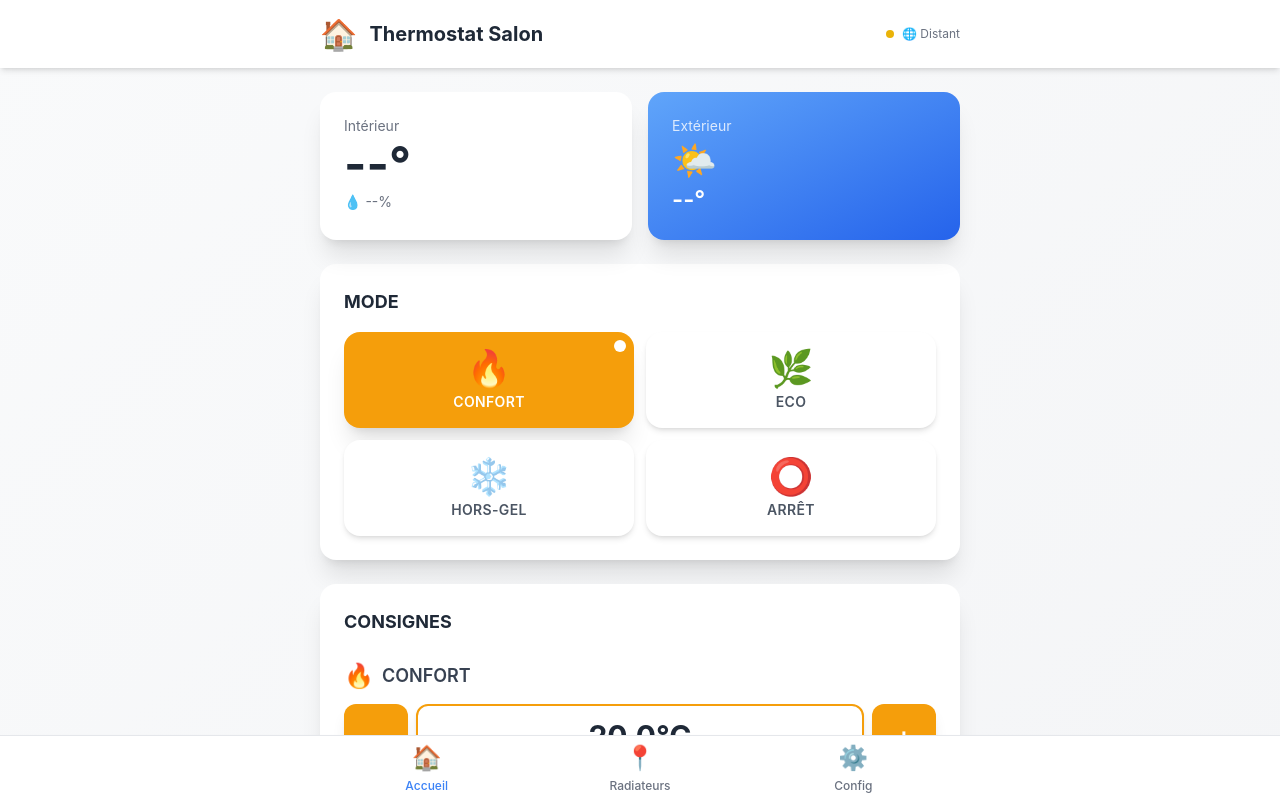
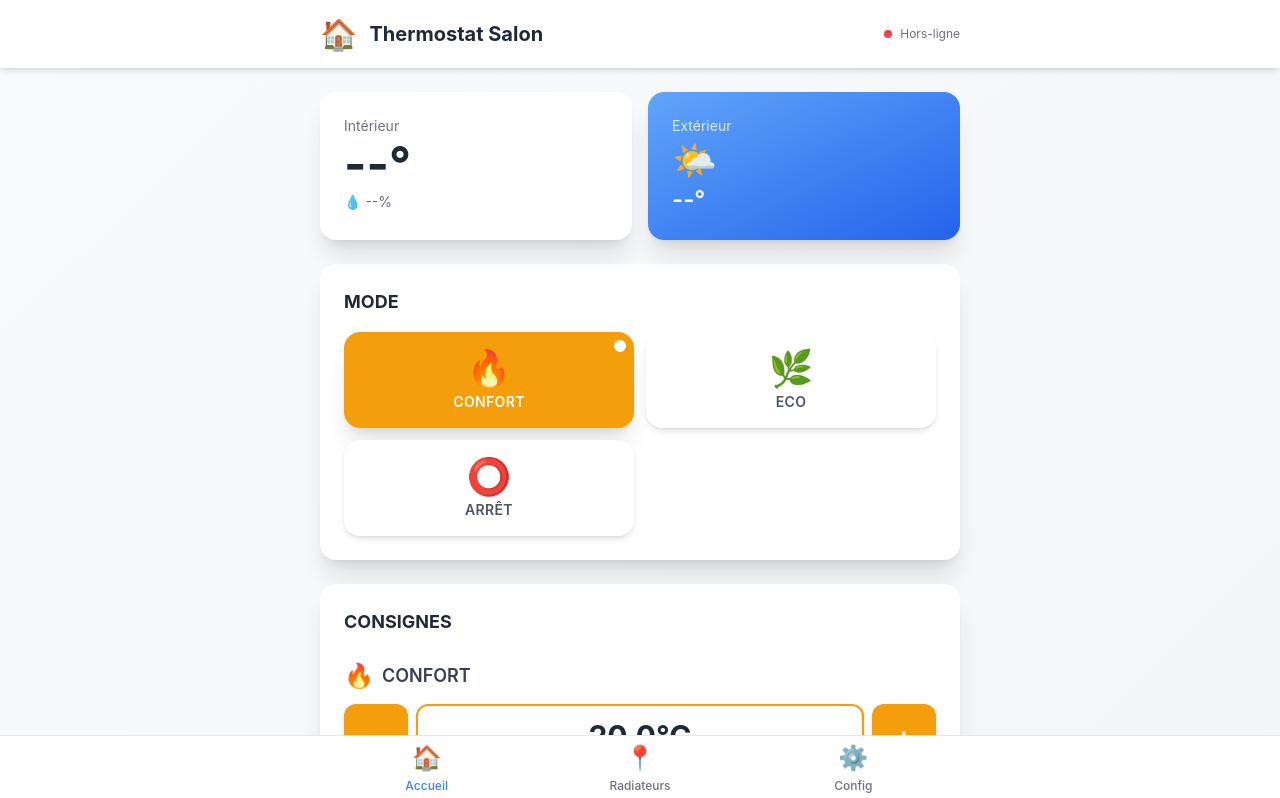
Before and after one commit to savetab/thermostat-app, a React (Create React App) app: page / in a window 1280 px wide. Shown: the top 798 px of the page. Built offline with nearby package versions, Linux system fonts and the light colour scheme.

Commit message:
Remove HORS-GEL button and fix consignes delay

```diff
--- a/src/pages/HomePage.jsx
+++ b/src/pages/HomePage.jsx
@@ -65,14 +65,16 @@ const HomePage = () => {
     setData(prev => ({ ...prev, tempConfort: newTemp }));
     try {
       await setConsigneConfort(newTemp);
+      console.log('✅ Consigne CONFORT envoyée:', newTemp);
     } catch (err) {
       setError('Erreur modification consigne CONFORT');
     } finally {
+      // Attendre 5 secondes pour laisser SinricPro propager le changement
       setTimeout(() => {
         isSendingRef.current = false;
         setIsSending(false);
         loadData();
-      }, 2000);
+      }, 5000);
     }
   };
 
@@ -84,14 +86,16 @@ const HomePage = () => {
     setData(prev => ({ ...prev, tempEco: validTemp }));
     try {
       await setConsigneEco(validTemp);
+      console.log('✅ Consigne ECO envoyée:', validTemp);
     } catch (err) {
       setError('Erreur modification consigne ECO');
     } finally {
+      // Attendre 3 secondes (ECO est local uniquement, plus rapide)
       setTimeout(() => {
         isSendingRef.current = false;
         setIsSending(false);
         loadData();
-      }, 2000);
+      }, 3000);
     }
   };
 
@@ -129,9 +133,9 @@ const HomePage = () => {
                 className="w-4 h-4 border-2 border-blue-500 border-t-transparent rounded-full"
               />
             )}
-            <div className={`w-2 h-2 rounded-full ${connectionMode === 'local' ? 'bg-green-500' : 'bg-yellow-500'}`} />
+            <div className={`w-2 h-2 rounded-full ${connectionMode === 'local' ? 'bg-green-500' : connectionMode === 'distant' ? 'bg-yellow-500' : 'bg-red-500'}`} />
             <span className="text-xs text-gray-500 dark:text-gray-400">
-              {connectionMode === 'local' ? '⚡ Local' : '🌐 Distant'}
+              {connectionMode === 'local' ? '⚡ Local' : connectionMode === 'distant' ? '🌐 Distant' : 'Hors-ligne'}
             </span>
           </div>
         </div>
@@ -170,13 +174,12 @@ const HomePage = () => {
           </motion.div>
         </div>
 
-        {/* Modes */}
+        {/* Modes - HORS-GEL RETIRÉ */}
         <div className="bg-white dark:bg-gray-800 rounded-2xl p-6 shadow-xl mb-6">
           <h2 className="text-lg font-bold text-gray-800 dark:text-white mb-4">MODE</h2>
           <div className="grid grid-cols-2 gap-3">
             <ModeButton mode="CONFORT" icon="🔥" isActive={data?.mode === 'CONFORT'} onClick={() => handleModeChange('CONFORT')} color="confort" />
             <ModeButton mode="ECO" icon="🌿" isActive={data?.mode === 'ECO'} onClick={() => handleModeChange('ECO')} color="eco" />
-            <ModeButton mode="HORS-GEL" icon="❄️" isActive={data?.mode === 'HORS_GEL'} onClick={() => handleModeChange('HORS_GEL')} color="horsgel" />
             <ModeButton mode="ARRÊT" icon="⭕" isActive={data?.mode === 'ARRET'} onClick={() => handleModeChange('ARRET')} color="arret" />
           </div>
         </div>
```
